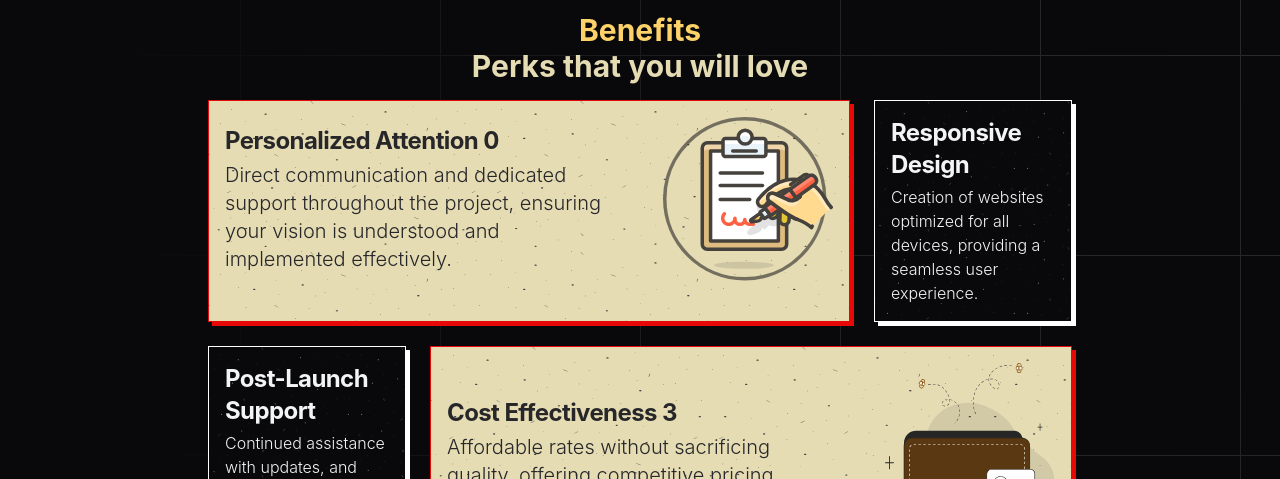
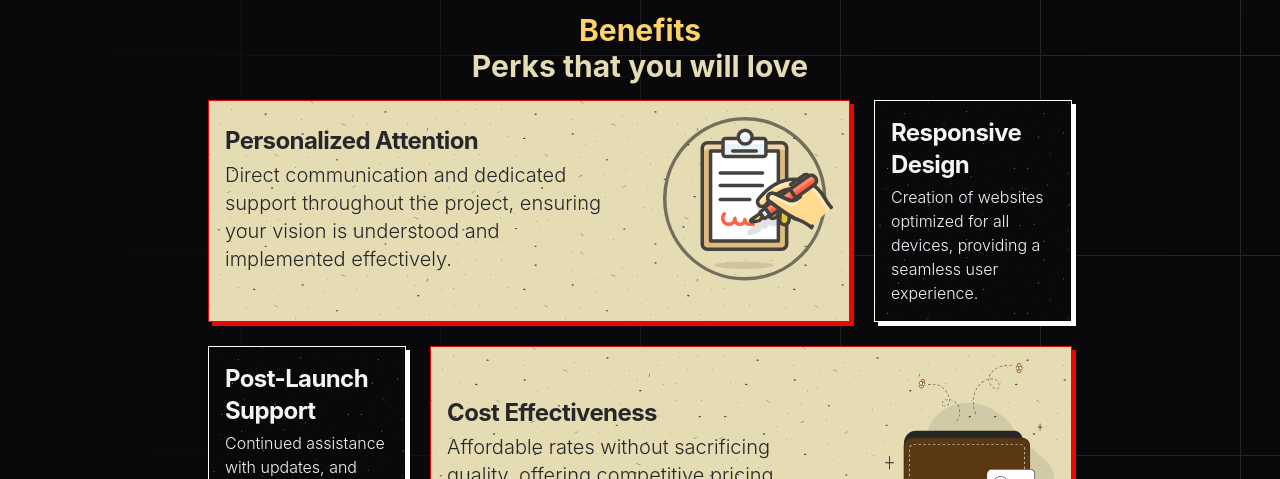
Before and after one commit to Ali-Hussein-dev/Ali-Hussein-dev, a Next.js app: page / in a window 1280 px wide. Shown: the part 1600-2079 px from the top of the page. Built offline with nearby package versions, Linux system fonts and the light colour scheme; what tailwind-custom-utilities, tailwindcss-highlights would draw is missing.

Commit message:
refactor: remove index

```diff
--- a/src/components/benefits/Benefits.tsx
+++ b/src/components/benefits/Benefits.tsx
@@ -47,7 +47,7 @@ const Card_03 = ({ i, title, description }: CardProps) => {
       <div className="flex flex-col sm:flex-row sm:justify-between items-center justify-center">
         <div className="max-w-sm order-last sm:-order-1">
           <h3 className="font-bold text-2xl tracking-tight mb-1 text-center sm:text-left">
-            {title} {i}
+            {title}
           </h3>
           <p className="font-light text-center sm:text-left">{description}</p>
         </div>
```
